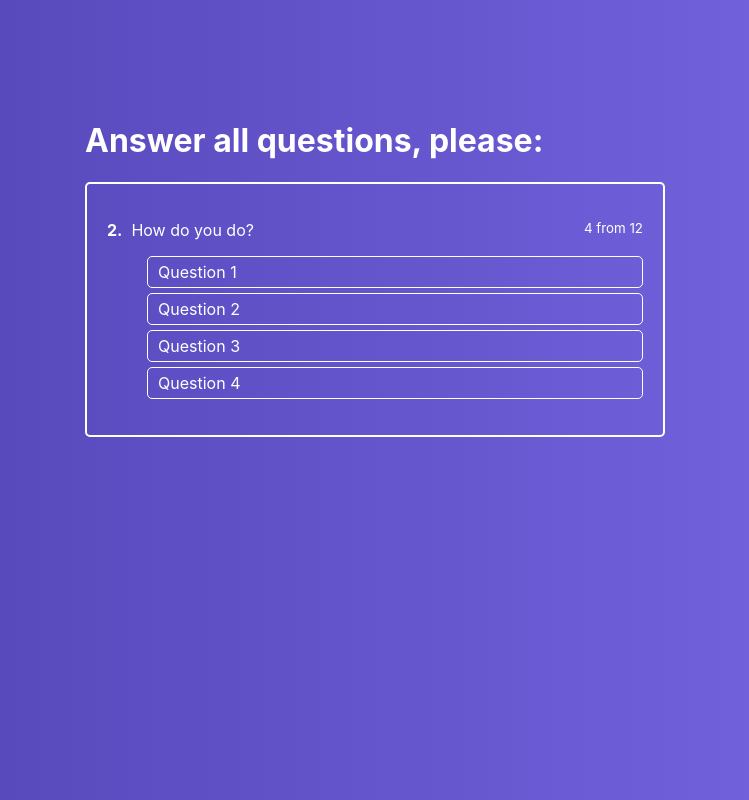
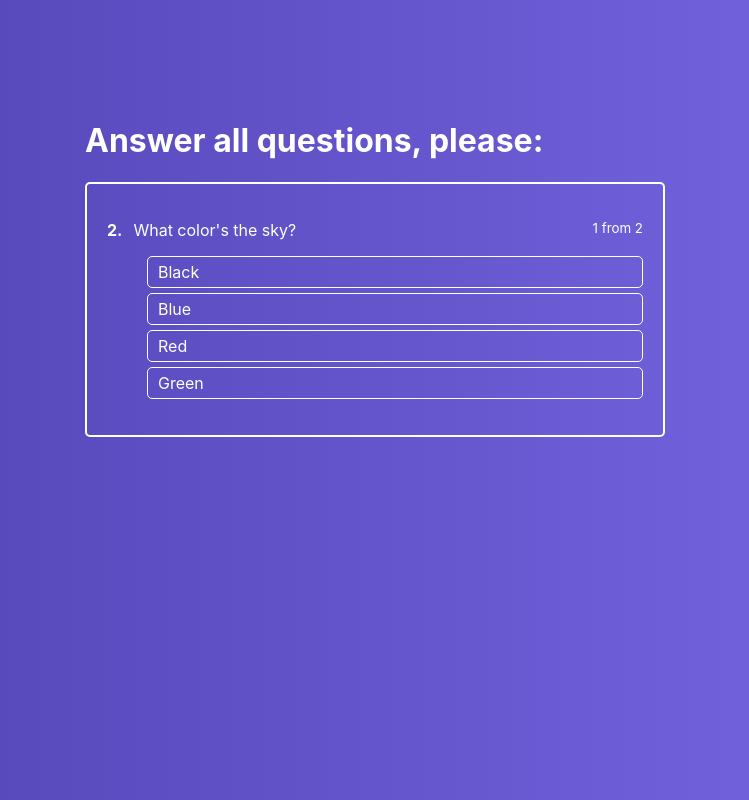
Before and after one commit to vik753/VMinin-redux-quiz, a React app: page / in a window 1280 px wide. Shown: the whole page, without its empty margins (265-1014 px from the left). Built offline with nearby package versions, Linux system fonts and the light colour scheme.

Commit message:
created right answers classes

```diff
--- a/src/components/ActiveQuiz/ActiveQuiz.js
+++ b/src/components/ActiveQuiz/ActiveQuiz.js
@@ -1,20 +1,28 @@
-import React from 'react';
-import classes from './ActiveQuiz.module.css'
-import AnswersList from './AnswersList/AnswersList';
+import React from "react";
+import classes from "./ActiveQuiz.module.css";
+import AnswersList from "./AnswersList/AnswersList";
 
-
-const ActiveQuiz = (props) => (
+const ActiveQuiz = (props) => {
+  return (
     <div className={classes.ActiveQuiz}>
       <p className={classes.Question}>
         <span>
-        <strong>2.</strong>&nbsp; How do you do?
+          <strong className={classes.questionNumber}>2.</strong>
+          {props.question}
         </span>
-      <small>4 from 12</small>
+        <small>
+          {props.answerNumber} from {props.quizLength}
+        </small>
       </p>
       <ul>
-      <AnswersList answers={props.answers} />
+        <AnswersList
+          answers={props.answers}
+          onAnswerClick={props.onAnswerClick}
+          state={props.state}
+        />
       </ul>
     </div>
   );
+};
 
 export default ActiveQuiz;
--- a/src/components/ActiveQuiz/ActiveQuiz.module.css
+++ b/src/components/ActiveQuiz/ActiveQuiz.module.css
@@ -11,3 +11,7 @@
   display: flex;
   justify-content: space-between;
 }
+
+.Question .questionNumber {
+  padding-right: 11px;
+}
--- a/src/components/ActiveQuiz/AnswersList/AnswerItem/AnswerItem.js
+++ b/src/components/ActiveQuiz/AnswersList/AnswerItem/AnswerItem.js
@@ -2,7 +2,18 @@ import React from "react";
 import classes from "./AnswerItem.module.css";
 
 const AnswerItem = (props) => {
-  return <li className={classes.AnswerItem}>{props.answer.text}</li>;
+  const cls = [classes.AnswerItem];
+  if (props.state) {
+    cls.push(classes[props.state]);
+  }
+  return (
+    <li
+      className={cls.join(' ')}
+      onClick={() => props.onAnswerClick(props.answer.id)}
+    >
+      {props.answer.text}
+    </li>
+  );
 };
 
 export default AnswerItem;
--- a/src/components/ActiveQuiz/AnswersList/AnswerItem/AnswerItem.module.css
+++ b/src/components/ActiveQuiz/AnswersList/AnswerItem/AnswerItem.module.css
@@ -1,4 +1,4 @@
-.AnswerItem{
+.AnswerItem {
   border: 1px solid #fff;
   border-radius: 5px;
   padding: 5px 10px;
@@ -6,7 +6,15 @@
   cursor: pointer;
 }
 
-.AnswerItem:hover{
-  background: rgba(255,255,255,.2);
-  transition: background .3s ease-in-out;
+.AnswerItem:hover {
+  background: rgba(255, 255, 255, 0.2);
+  transition: background 0.3s ease-in-out;
 }
+
+.AnswerItem.success {
+  background: rgba(161, 240, 69, 0.7);
+}
+
+.AnswerItem.error {
+  background: rgba(240, 87, 108, 0.7);
+}
--- a/src/components/ActiveQuiz/AnswersList/AnswersList.js
+++ b/src/components/ActiveQuiz/AnswersList/AnswersList.js
@@ -5,7 +5,14 @@ import AnswerItem from "./AnswerItem/AnswerItem";
 const AnswersList = (props) => (
   <ul className={classes.AnswersList}>
     {props.answers.map((answer, index) => {
-      return <AnswerItem key={index} answer={answer} />;
+      return (
+        <AnswerItem
+          key={index}
+          answer={answer}
+          onAnswerClick={props.onAnswerClick}
+          state={props.state ? props.state[answer.id] : null}
+        />
+      );
     })}
   </ul>
 );
--- a/src/containers/Quiz/Quiz.js
+++ b/src/containers/Quiz/Quiz.js
@@ -4,24 +4,84 @@ import ActiveQuiz from "./../../components/ActiveQuiz/ActiveQuiz";
 
 class Quiz extends React.Component {
   state = {
+    activeQuestion: 0,
+    answerState: null, // {[id]: 'success}\' or 'error'
     quiz: [
       {
+        question: "What color's the sky?",
+        rightAnswerId: 2,
+        id: 1,
         answers: [
-          { text: "Question 1" },
-          { text: "Question 2" },
-          { text: "Question 3" },
-          { text: "Question 4" },
+          { text: "Black", id: 1 },
+          { text: "Blue", id: 2 },
+          { text: "Red", id: 3 },
+          { text: "Green", id: 4 },
+        ],
+      },
+      {
+        question: "How many colors in the rainbow?",
+        rightAnswerId: 1,
+        answerState: null,
+        id: 2,
+        answers: [
+          { text: "Seven", id: 1 },
+          { text: "Five", id: 2 },
+          { text: "Four", id: 3 },
+          { text: "Twenty", id: 4 },
         ],
       },
     ],
   };
+
+  onAnswerClickHandler = (answerId) => {
+    if (this.state.answerState) {
+      if (Object.values(this.state.answerState)[0] === "success") {
+        return;
+      }
+    }
+
+    const question = this.state.quiz[this.state.activeQuestion];
+
+    if (question.rightAnswerId === answerId) {
+      this.setState({
+        answerState: { [answerId]: "success" },
+      });
+
+      const timeout = window.setTimeout(() => {
+        if (this.isQuizFinished()) {
+          console.log("Quiz finished!");
+        } else {
+          this.setState({
+            activeQuestion: this.state.activeQuestion + 1,
+            answerState: null,
+          });
+        }
+        window.clearTimeout(timeout);
+      }, 1000);
+    } else {
+      this.setState({
+        answerState: { [answerId]: "error" },
+      });
+    }
+  };
+
+  isQuizFinished() {
+    return this.state.activeQuestion + 1 === this.state.quiz.length;
+  }
 
   render() {
     return (
       <div className={classes.Quiz}>
         <div className={classes.QuizWrapper}>
           <h1>Answer all questions, please:</h1>
-          <ActiveQuiz answers={this.state.quiz[0].answers} />
+          <ActiveQuiz
+            question={this.state.quiz[this.state.activeQuestion].question}
+            answers={this.state.quiz[[this.state.activeQuestion]].answers}
+            onAnswerClick={this.onAnswerClickHandler}
+            quizLength={this.state.quiz.length}
+            answerNumber={this.state.activeQuestion + 1}
+            state={this.state.answerState}
+          />
         </div>
       </div>
     );
```
Lines whose indentation alone changed are shown as unchanged.
